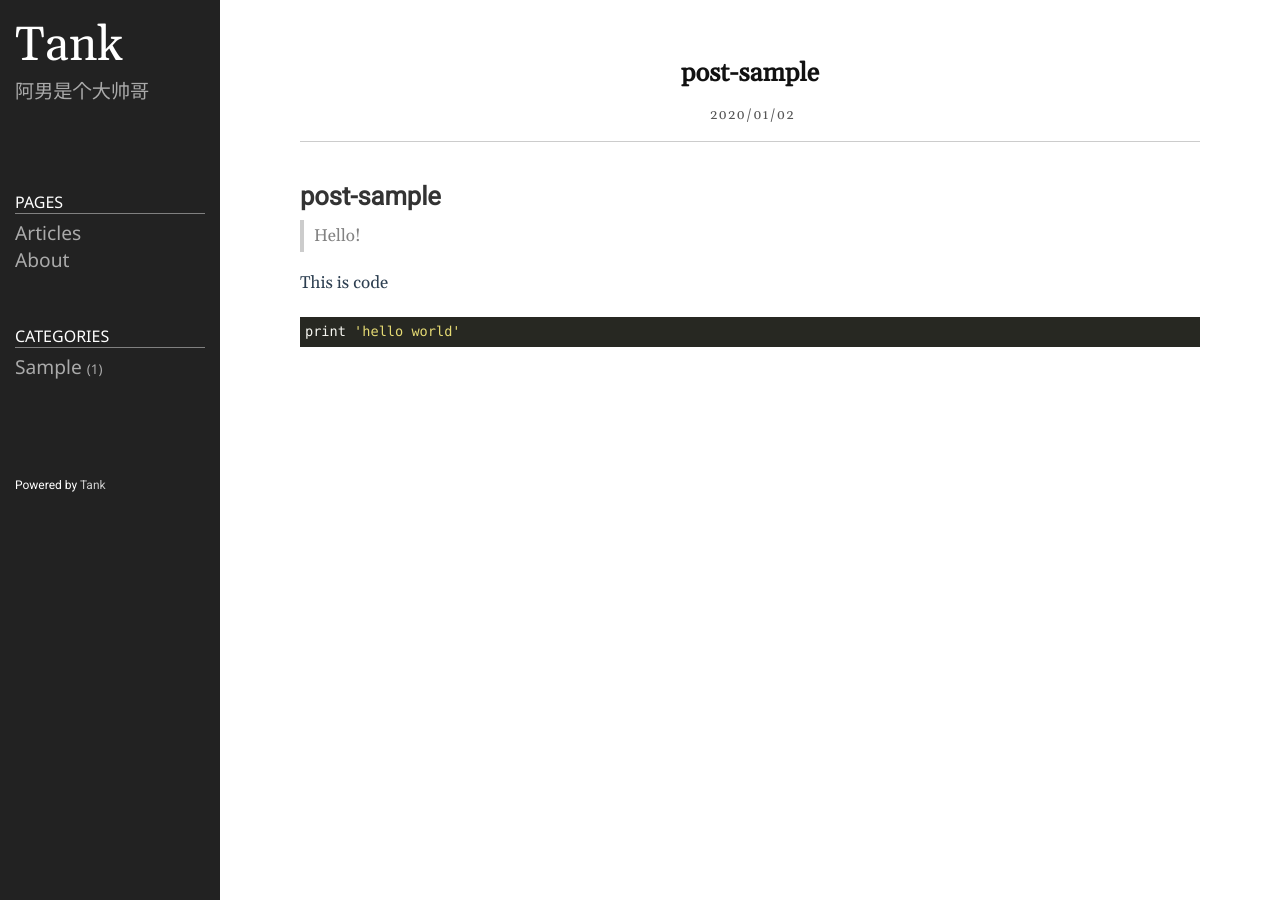
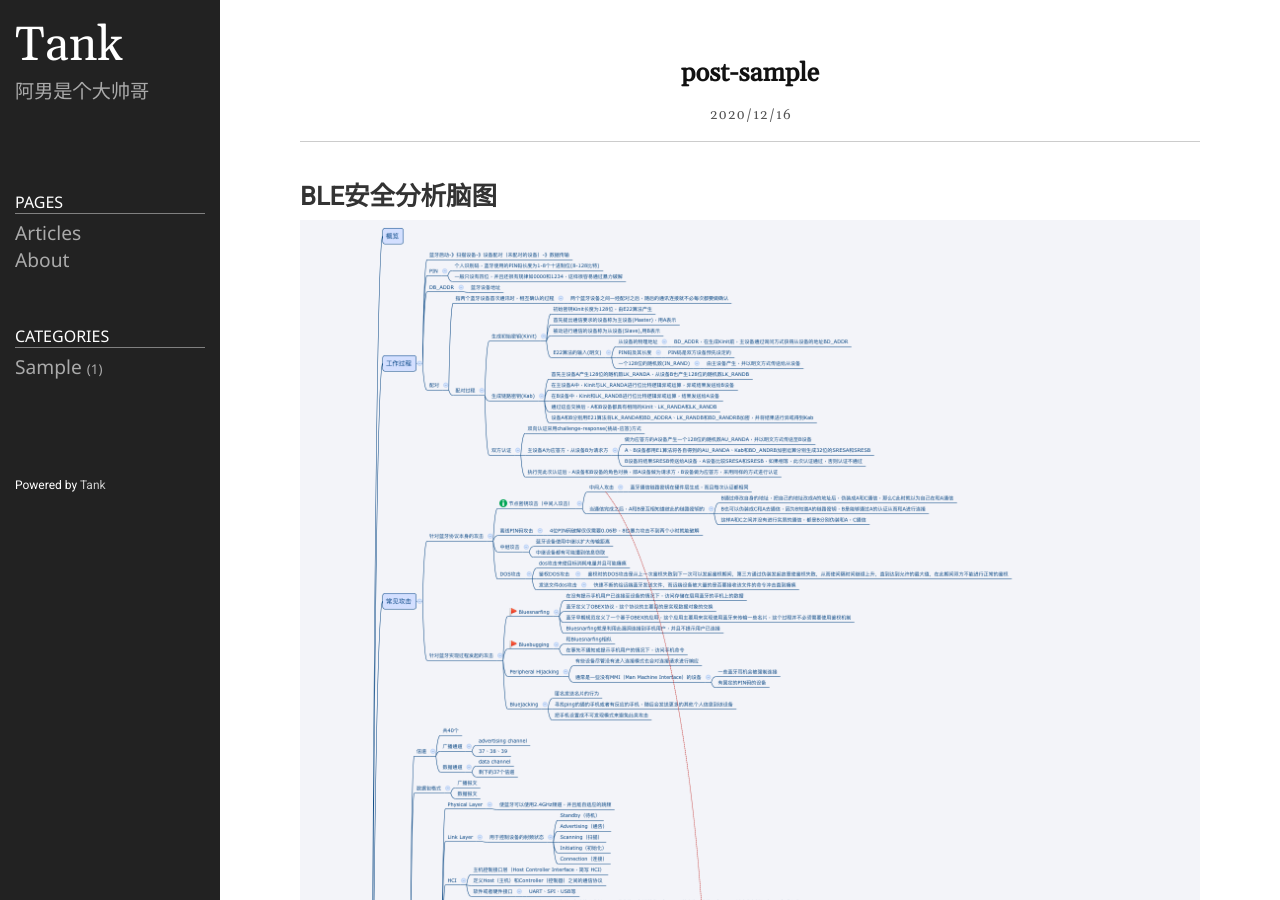
Before and after one commit to Tank0000000/tank0000000.github.io, a Jekyll site: the page built from _posts/2020-01-02-post1.markdown, in a window 1280 px wide and 900 px high. Built offline with Jekyll 4.4.1, drawn with Linux system fonts in a browser that asks for light colours.

Commit message:
Update 2020-01-02-post1.markdown

````diff
--- a/_posts/2020-01-02-post1.markdown
+++ b/_posts/2020-01-02-post1.markdown
@@ -1,13 +1,8 @@
 ---
 layout: post
 title: post-sample
-date: 2020-01-02 19:20:23 +0900
+date: 2020-12-16 11:07:23 +0900
 category: sample
 ---
-# post-sample
-> Hello!
-
-This is code
-```ruby
-print 'hello world'
-```
+# BLE安全分析脑图
+![alt text](/public/img/secure-1.png)
````
